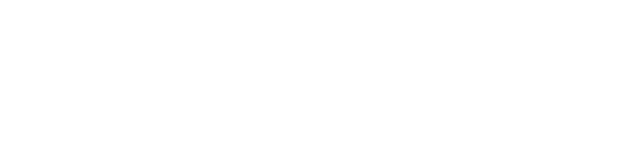
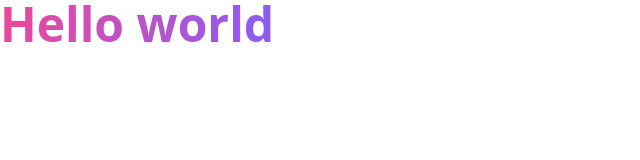
Before and after one commit to M3HX/Kittichai.github.io, a plain HTML site: page index.html in a window 1280 px wide. Shown: the whole page, without its empty margins (0-640 px from the left). Drawn offline with nearby package versions, Linux system fonts and the light colour scheme.

Commit message:
bg color

```diff
--- a/index.html
+++ b/index.html
@@ -3,9 +3,19 @@
   <head>
     <title>Kittichai</title>
     <meta charset="utf-8">
-<link ref="stylesheet" src="index.css" />
+    <link ref="stylesheet" href="index.css" />
+    <script src="https://cdn.tailwindcss.com"></script>
+    <script>
+
+    </script>
   </head>
   <body>
-
+    <div class="container mx-auto">
+        <div class="text-5xl font-extrabold ...">
+            <span class="bg-clip-text text-transparent bg-gradient-to-r from-pink-500 to-violet-500">
+              Hello world
+            </span>
+        </div
+    </div>
   </body>
 </html>
```
